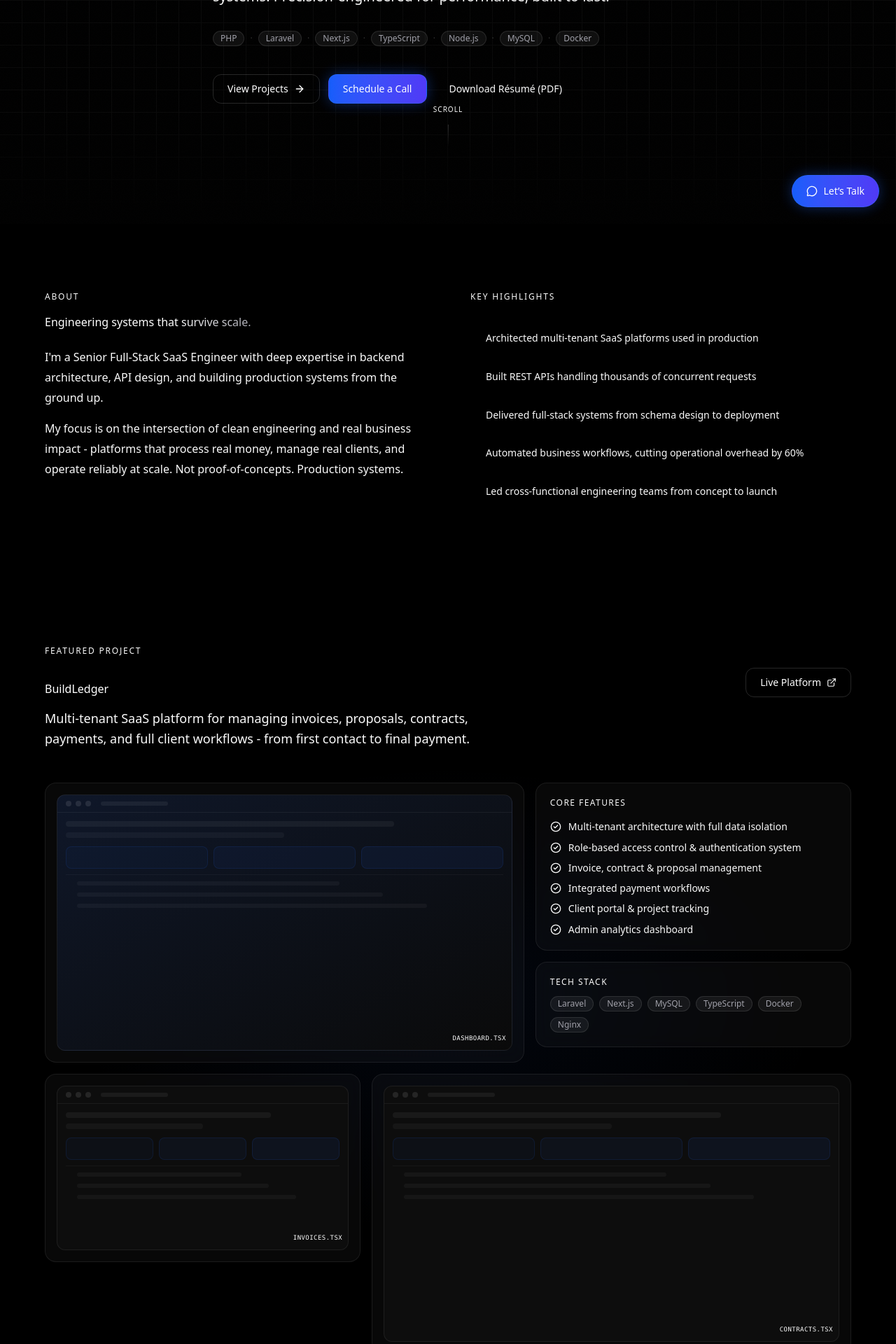
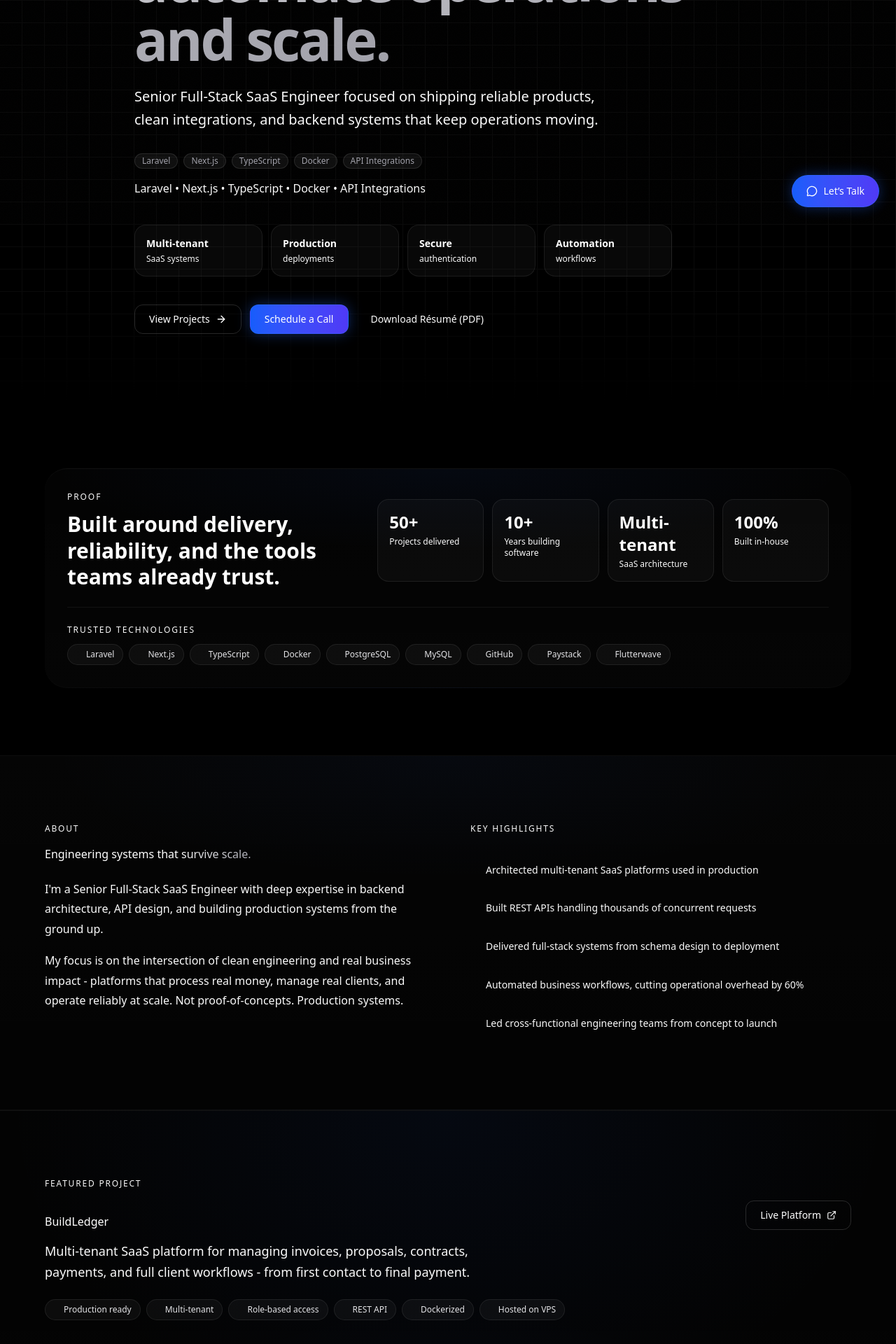
Before and after one commit to ynotunited/tony-portfolio, a Next.js app: page / in a window 1280 px wide. Shown: the part 480-2400 px from the top of the page at 70% size. Built offline with nearby package versions, Linux system fonts and the light colour scheme.

Commit message:
Refine portfolio proof and hierarchy

```diff
--- a/app/components/About.tsx
+++ b/app/components/About.tsx
@@ -12,7 +12,7 @@ const highlights = [
 
 export default function About() {
   return (
-    <section id="about" className="relative section-padding">
+    <section id="about" className="relative section-padding section-surface-alt">
       <div className="container-max">
         <div className="grid grid-cols-1 lg:grid-cols-2 gap-16 items-start">
           {/* Left: Text */}
--- a/app/components/BuildLedger.tsx
+++ b/app/components/BuildLedger.tsx
@@ -6,6 +6,14 @@ import { Reveal } from './ui/Reveal'
 import { Button } from './ui/Button'
 
 const tags = ['Laravel', 'Next.js', 'MySQL', 'TypeScript', 'Docker', 'Nginx']
+const proofTags = [
+  'Production ready',
+  'Multi-tenant',
+  'Role-based access',
+  'REST API',
+  'Dockerized',
+  'Hosted on VPS',
+]
 
 const features = [
   'Multi-tenant architecture with full data isolation',
@@ -74,7 +82,7 @@ function ScreenshotPlaceholder({
 
 export default function BuildLedger() {
   return (
-    <section id="buildledger" className="relative section-padding">
+    <section id="buildledger" className="relative section-padding section-surface">
       {/* Section glow */}
       <div
         className="absolute inset-0 pointer-events-none"
@@ -114,13 +122,23 @@ export default function BuildLedger() {
               to final payment.
             </p>
           </Reveal>
+          <Reveal delay={0.12}>
+            <div className="mt-6 flex flex-wrap gap-2">
+              {proofTags.map((tag) => (
+                <span key={tag} className="proof-chip">
+                  <span className="h-1.5 w-1.5 rounded-full bg-accent" aria-hidden="true" />
+                  {tag}
+                </span>
+              ))}
+            </div>
+          </Reveal>
         </div>
 
         {/* Main content: bento grid */}
         <div className="grid grid-cols-1 lg:grid-cols-5 gap-4">
           {/* Large screenshot */}
           <Reveal delay={0.1} className="lg:col-span-3">
-            <SpotlightCard className="glass border border-white/[0.07] h-full">
+            <SpotlightCard className="section-card h-full">
               <div className="p-4">
                 <ScreenshotPlaceholder label="dashboard.tsx" accent />
               </div>
@@ -131,7 +149,7 @@ export default function BuildLedger() {
           <div className="lg:col-span-2 flex flex-col gap-4">
             {/* Features */}
             <Reveal delay={0.15}>
-              <SpotlightCard className="glass border border-white/[0.07] flex-1">
+              <SpotlightCard className="section-card flex-1">
                 <div className="p-5">
                   <p className="text-xs font-medium uppercase tracking-[0.12em] text-text-muted mb-4">
                     Core Features
@@ -155,7 +173,7 @@ export default function BuildLedger() {
 
             {/* Tech stack */}
             <Reveal delay={0.2}>
-              <SpotlightCard className="glass border border-white/[0.07]">
+              <SpotlightCard className="section-card">
                 <div className="p-5">
                   <p className="text-xs font-medium uppercase tracking-[0.12em] text-text-muted mb-3">
                     Tech Stack
--- a/app/components/Contact.tsx
+++ b/app/components/Contact.tsx
@@ -61,10 +61,10 @@ export default function Contact() {
     setSending(true)
     try {
       const res = await fetch('/api/contact', {
-                        method: 'POST',
-                        headers: { 'Content-Type': 'application/json' },
-                        body: JSON.stringify(form),
-                      })
+        method: 'POST',
+        headers: { 'Content-Type': 'application/json' },
+        body: JSON.stringify(form),
+      })
       if (res.ok) {
         setSent(true)
       } else {
@@ -92,7 +92,7 @@ export default function Contact() {
     }`
 
   return (
-    <section id="contact" className="relative section-padding">
+    <section id="contact" className="relative section-padding section-surface-alt">
       {/* Top glow */}
       <div
         className="absolute inset-0 pointer-events-none"
@@ -120,6 +120,9 @@ export default function Contact() {
             <p className="text-text-secondary text-lg max-w-xl mx-auto mb-8">
               Have a project in mind? I&apos;m open to new opportunities. Drop me a
               message and let&apos;s talk.
+            </p>
+            <p className="text-text-muted text-sm">
+              Usually responds within 24 hours.
             </p>
           </Reveal>
           <Reveal delay={0.15}>
@@ -152,11 +155,7 @@ export default function Contact() {
         <Reveal delay={0.2}>
           <div className="max-w-xl mx-auto">
             <div
-              className="rounded-2xl p-6 sm:p-8"
-              style={{
-                background: 'rgba(255,255,255,0.02)',
-                border: '1px solid rgba(255,255,255,0.07)',
-              }}
+              className="section-card p-6 sm:p-8"
             >
               {submitError && !sent && (
                 <div className="mb-6 rounded-xl border border-red-500/20 bg-red-500/10 px-4 py-3 text-sm text-red-100">
@@ -306,6 +305,17 @@ export default function Contact() {
           </div>
         </Reveal>
 
+        <Reveal delay={0.23}>
+          <div className="mt-16 section-card p-6 sm:p-8 text-center max-w-3xl mx-auto">
+            <p className="text-text-secondary text-lg mb-5">
+              Have an idea? Let&apos;s build it together.
+            </p>
+            <Button href="https://cal.com/tony-olugbusi-tpujta/30min" variant="glow" external>
+              Schedule a Discovery Call
+            </Button>
+          </div>
+        </Reveal>
+
         {/* Footer */}
         <Reveal delay={0.25}>
           <div className="mt-20 pt-8 border-t border-white/[0.06] flex flex-col sm:flex-row items-center justify-between gap-4">
--- a/app/components/Experience.tsx
+++ b/app/components/Experience.tsx
@@ -5,7 +5,7 @@ import { experiences } from '@/app/data/portfolioData'
 
 export default function Experience() {
   return (
-    <section id="experience" className="relative section-padding">
+    <section id="experience" className="relative section-padding section-surface">
       <div className="container-max">
         {/* Header */}
         <div className="mb-12">
@@ -36,33 +36,41 @@ export default function Experience() {
           <StaggerContainer staggerDelay={0.1}>
             {experiences.map((exp, i) => (
               <StaggerItem key={i}>
-                <div className="relative md:pl-10 pb-12 last:pb-0">
+                <div className="relative md:pl-10 pb-6 last:pb-0">
                   {/* Timeline dot */}
                   <div
                     className="absolute left-[-4.5px] top-1.5 w-2.5 h-2.5 rounded-full bg-accent hidden md:block ring-4 ring-black"
                     aria-hidden="true"
                   />
 
-                  <div className="grid grid-cols-1 lg:grid-cols-4 gap-4 lg:gap-8">
-                    {/* Left: Meta */}
-                    <div className="lg:col-span-1">
-                      <p className="text-text-muted text-xs font-mono mb-1">
-                        {exp.period}
-                      </p>
-                      <p className="text-white font-semibold text-sm leading-snug">
-                        {exp.role}
-                      </p>
-                      <p className="text-accent text-xs mt-0.5">{exp.company}</p>
-                    </div>
+                  <div className="section-card p-5 sm:p-6">
+                    <div className="flex flex-col gap-5">
+                      <div className="flex flex-col sm:flex-row sm:items-start sm:justify-between gap-3">
+                        <div>
+                          <p className="text-text-muted text-xs font-mono mb-2">
+                            {exp.period}
+                          </p>
+                          <h3 className="text-white font-semibold text-lg leading-tight">
+                            {exp.role}
+                          </h3>
+                          <p className="text-accent text-sm mt-1">{exp.company}</p>
+                        </div>
+                        <div className="flex flex-wrap gap-2">
+                          {exp.stack.map((tech) => (
+                            <span key={tech} className="tag text-[11px]">
+                              {tech}
+                            </span>
+                          ))}
+                        </div>
+                      </div>
 
-                    {/* Right: Content */}
-                    <div className="lg:col-span-3">
-                      <p className="text-text-secondary text-sm leading-relaxed mb-4">
+                      <p className="text-text-secondary text-sm leading-relaxed">
                         {exp.description}
                       </p>
+
                       <div className="flex flex-wrap gap-2">
                         {exp.highlights.map((h) => (
-                          <span key={h} className="tag text-[11px]">
+                          <span key={h} className="proof-chip text-[11px]">
                             {h}
                           </span>
                         ))}
--- a/app/components/Hero.tsx
+++ b/app/components/Hero.tsx
@@ -3,7 +3,7 @@
 import { motion } from 'framer-motion'
 import { ArrowRight, ExternalLink } from 'lucide-react'
 import { Button } from './ui/Button'
-import { techStack } from '@/app/data/portfolioData'
+import { heroOutcome } from '@/app/data/portfolioData'
 
 const containerVariants = {
   hidden: {},
@@ -26,7 +26,7 @@ const itemVariants = {
 
 export default function Hero() {
   return (
-    <section className="relative min-h-screen flex flex-col justify-center overflow-hidden">
+    <section className="relative min-h-[100dvh] flex flex-col justify-center overflow-hidden">
       {/* Grid Background */}
       <div className="absolute inset-0 bg-grid opacity-100 pointer-events-none" />
 
@@ -42,7 +42,7 @@ export default function Hero() {
       {/* Bottom fade */}
       <div className="absolute bottom-0 left-0 right-0 h-40 bg-gradient-to-t from-black to-transparent pointer-events-none" />
 
-      <div className="relative z-10 container-max section-padding pt-32 md:pt-40 pb-20">
+      <div className="relative z-10 container-max section-padding pt-32 md:pt-40 pb-16">
         <motion.div
           variants={containerVariants}
           initial="hidden"
@@ -65,9 +65,7 @@ export default function Hero() {
             variants={itemVariants}
             className="text-[clamp(2.5rem,7vw,5rem)] font-bold leading-[1.05] tracking-[-0.04em] text-white mb-6"
           >
-            Senior Full-Stack
-            <br />
-            <span className="text-gradient">SaaS Engineer.</span>
+            <span className="text-gradient">{heroOutcome}</span>
           </motion.h1>
 
           {/* Subtitle */}
@@ -75,22 +73,45 @@ export default function Hero() {
             variants={itemVariants}
             className="text-[clamp(1rem,2.5vw,1.25rem)] text-text-secondary leading-relaxed max-w-2xl mb-8"
           >
-            I build scalable SaaS platforms, APIs, and business automation
-            systems. Precision-engineered for performance, built to last.
+            Senior Full-Stack SaaS Engineer focused on shipping reliable products,
+            clean integrations, and backend systems that keep operations moving.
           </motion.p>
 
           {/* Tech stack line */}
           <motion.div
             variants={itemVariants}
-            className="flex flex-wrap items-center gap-2 mb-10"
+            className="flex flex-wrap items-center gap-2 mb-4"
           >
-            {techStack.map((tech, i) => (
-              <span key={tech} className="flex items-center gap-2">
-                <span className="tag">{tech}</span>
-                {i < techStack.length - 1 && (
-                  <span className="text-white/20 text-xs">·</span>
-                )}
-              </span>
+            {['Laravel', 'Next.js', 'TypeScript', 'Docker', 'API Integrations'].map(
+              (tech) => (
+                <span key={tech} className="tag">
+                  {tech}
+                </span>
+              )
+            )}
+          </motion.div>
+
+          <motion.p
+            variants={itemVariants}
+            className="mb-10 text-sm sm:text-base text-text-secondary"
+          >
+            Laravel • Next.js • TypeScript • Docker • API Integrations
+          </motion.p>
+
+          <motion.div
+            variants={itemVariants}
+            className="grid grid-cols-2 sm:grid-cols-4 gap-3 mb-10 max-w-3xl"
+          >
+            {[
+              ['Multi-tenant', 'SaaS systems'],
+              ['Production', 'deployments'],
+              ['Secure', 'authentication'],
+              ['Automation', 'workflows'],
+            ].map(([value, label]) => (
+              <div key={label} className="proof-metric">
+                <p className="text-white text-sm font-semibold">{value}</p>
+                <p className="text-text-muted text-xs mt-1">{label}</p>
+              </div>
             ))}
           </motion.div>
 
@@ -119,22 +140,6 @@ export default function Hero() {
             </Button>
           </motion.div>
         </motion.div>
-
-        {/* Scroll indicator */}
-        <motion.div
-          initial={{ opacity: 0 }}
-          animate={{ opacity: 1 }}
-          transition={{ delay: 1.6, duration: 0.6 }}
-          className="absolute bottom-10 left-1/2 -translate-x-1/2 flex flex-col items-center gap-2"
-          aria-hidden="true"
-        >
-          <span className="text-[10px] text-text-muted uppercase tracking-widest">Scroll</span>
-          <motion.div
-            animate={{ y: [0, 6, 0] }}
-            transition={{ duration: 1.5, repeat: Infinity, ease: 'easeInOut' }}
-            className="w-px h-8 bg-gradient-to-b from-white/20 to-transparent"
-          />
-        </motion.div>
       </div>
     </section>
   )
--- /dev/null
+++ b/app/components/ProofStrip.tsx
@@ -0,0 +1,62 @@
+'use client'
+
+import { Reveal, StaggerContainer, StaggerItem } from './ui/Reveal'
+import { proofMetrics, trustedTechnologies } from '@/app/data/portfolioData'
+
+export default function ProofStrip() {
+  return (
+    <section className="relative section-padding pt-10">
+      <div className="container-max">
+        <div className="section-surface rounded-[2rem] px-5 py-6 sm:px-8 sm:py-8">
+          <StaggerContainer staggerDelay={0.06}>
+            <div className="grid grid-cols-1 lg:grid-cols-5 gap-5 items-center">
+              <div className="lg:col-span-2">
+                <Reveal>
+                  <span className="text-xs uppercase tracking-[0.16em] text-text-muted block mb-3">
+                    Proof
+                  </span>
+                </Reveal>
+                <Reveal delay={0.05}>
+                  <h2 className="text-2xl sm:text-3xl font-semibold text-white leading-tight max-w-md">
+                    Built around delivery, reliability, and the tools teams already trust.
+                  </h2>
+                </Reveal>
+              </div>
+
+              <div className="lg:col-span-3 grid grid-cols-2 xl:grid-cols-4 gap-3">
+                {proofMetrics.map((metric) => (
+                  <StaggerItem key={metric.label}>
+                    <div className="proof-metric h-full">
+                      <p className="text-xl sm:text-2xl font-semibold text-white">
+                        {metric.value}
+                      </p>
+                      <p className="text-xs text-text-muted mt-1">{metric.label}</p>
+                    </div>
+                  </StaggerItem>
+                ))}
+              </div>
+            </div>
+          </StaggerContainer>
+
+          <div className="mt-6 pt-6 border-t border-white/[0.06]">
+            <Reveal delay={0.08}>
+              <p className="text-xs uppercase tracking-[0.16em] text-text-muted mb-3">
+                Trusted Technologies
+              </p>
+            </Reveal>
+            <Reveal delay={0.1}>
+              <div className="flex flex-wrap gap-2">
+                {trustedTechnologies.map((tech) => (
+                  <span key={tech} className="proof-chip">
+                    <span className="h-1.5 w-1.5 rounded-full bg-accent" aria-hidden="true" />
+                    {tech}
+                  </span>
+                ))}
+              </div>
+            </Reveal>
+          </div>
+        </div>
+      </div>
+    </section>
+  )
+}
--- a/app/data/portfolioData.ts
+++ b/app/data/portfolioData.ts
@@ -84,6 +84,7 @@ export const experiences = [
     role: 'Lead Engineer',
     company: 'Webxpress / MadeIT Codes',
     period: '2022 - Present',
+    stack: ['Laravel', 'Next.js', 'Docker', 'MySQL'],
     description:
       'Architected and led development of multiple production SaaS products. Defined backend architecture patterns, implemented multi-tenant systems, and delivered scalable APIs serving thousands of users.',
     highlights: ['Multi-tenant SaaS architecture', 'Team technical leadership', 'Production deployments on VPS & Docker'],
@@ -92,6 +93,7 @@ export const experiences = [
     role: 'Full-Stack Developer',
     company: 'NeGSt Technologies',
     period: '2021 - 2022',
+    stack: ['Laravel', 'TypeScript', 'REST API', 'MySQL'],
     description:
       'Built internal tools and client-facing web applications. Integrated third-party APIs and payment gateways, reducing manual processing time by 60%.',
     highlights: ['Payment gateway integrations', 'REST API development', 'Client onboarding systems'],
@@ -100,6 +102,7 @@ export const experiences = [
     role: 'Web Administrator',
     company: 'PropertyLink',
     period: '2020 - 2021',
+    stack: ['PHP', 'MySQL', 'CMS', 'Search'],
     description:
       'Managed and extended a property listing platform. Implemented search optimization and listing management features that improved user engagement by 40%.',
     highlights: ['Platform optimization', 'Search & filter systems', 'CMS administration'],
@@ -108,6 +111,7 @@ export const experiences = [
     role: 'Web Developer',
     company: 'SIRL Technologies',
     period: '2019 - 2020',
+    stack: ['PHP', 'Laravel', 'MySQL', 'APIs'],
     description:
       'Developed custom web solutions for enterprise clients. Delivered database-driven applications with a focus on data integrity and performance.',
     highlights: ['Enterprise client delivery', 'Database design', 'Custom web applications'],
@@ -115,3 +119,24 @@ export const experiences = [
 ]
 
 export const techStack = ['PHP', 'Laravel', 'Next.js', 'TypeScript', 'Node.js', 'MySQL', 'Docker']
+
+export const heroOutcome = 'I build production-grade SaaS platforms that help businesses automate operations and scale.'
+
+export const proofMetrics = [
+  { value: '50+', label: 'Projects delivered' },
+  { value: '10+', label: 'Years building software' },
+  { value: 'Multi-tenant', label: 'SaaS architecture' },
+  { value: '100%', label: 'Built in-house' },
+]
+
+export const trustedTechnologies = [
+  'Laravel',
+  'Next.js',
+  'TypeScript',
+  'Docker',
+  'PostgreSQL',
+  'MySQL',
+  'GitHub',
+  'Paystack',
+  'Flutterwave',
+]
--- a/app/globals.css
+++ b/app/globals.css
@@ -3,7 +3,8 @@
 @layer base {
   :root {
     --background: #000000;
-    --surface: #0a0a0a;
+    --surface: #0a0f19;
+    --surface-2: #0d1320;
     --accent: #2563EB;
     --text-primary: #FAFAFA;
     --text-secondary: #A1A1AA;
@@ -133,4 +134,47 @@
     background: rgba(255, 255, 255, 0.1);
     color: #FAFAFA;
   }
+
+  .section-surface {
+    background:
+      radial-gradient(ellipse 80% 60% at 50% 0%, rgba(37, 99, 235, 0.06) 0%, transparent 62%),
+      linear-gradient(180deg, rgba(255, 255, 255, 0.012) 0%, rgba(255, 255, 255, 0.02) 100%);
+    border-top: 1px solid rgba(255, 255, 255, 0.05);
+    border-bottom: 1px solid rgba(255, 255, 255, 0.03);
+  }
+
+  .section-surface-alt {
+    background:
+      radial-gradient(ellipse 70% 55% at 50% 0%, rgba(37, 99, 235, 0.045) 0%, transparent 64%),
+      linear-gradient(180deg, rgba(255, 255, 255, 0.018) 0%, rgba(255, 255, 255, 0.012) 100%);
+    border-top: 1px solid rgba(255, 255, 255, 0.04);
+    border-bottom: 1px solid rgba(255, 255, 255, 0.03);
+  }
+
+  .proof-chip {
+    @apply inline-flex items-center gap-2 rounded-full px-3 py-1.5 text-xs font-medium;
+    background: rgba(255, 255, 255, 0.04);
+    border: 1px solid rgba(255, 255, 255, 0.08);
+    color: #E4E4E7;
+  }
+
+  .proof-metric {
+    @apply rounded-2xl border px-4 py-4;
+    background: rgba(255, 255, 255, 0.03);
+    border-color: rgba(255, 255, 255, 0.08);
+  }
+
+  .section-card {
+    @apply rounded-3xl border;
+    background: rgba(255, 255, 255, 0.025);
+    border-color: rgba(255, 255, 255, 0.08);
+  }
+
+  .section-card-strong {
+    @apply rounded-3xl border;
+    background:
+      linear-gradient(180deg, rgba(37, 99, 235, 0.12) 0%, rgba(255, 255, 255, 0.03) 100%);
+    border-color: rgba(37, 99, 235, 0.28);
+    box-shadow: 0 18px 60px rgba(37, 99, 235, 0.1);
+  }
 }
--- a/app/page.tsx
+++ b/app/page.tsx
@@ -1,5 +1,6 @@
 import Navbar from './components/Navbar'
 import Hero from './components/Hero'
+import ProofStrip from './components/ProofStrip'
 import About from './components/About'
 import BuildLedger from './components/BuildLedger'
 import Projects from './components/Projects'
@@ -13,6 +14,7 @@ export default function Home() {
     <main>
       <Navbar />
       <Hero />
+      <ProofStrip />
       <About />
       <BuildLedger />
       <Projects />
--- a/package.json
+++ b/package.json
@@ -1,5 +1,5 @@
 {
-  "name": "tony",
+  "name": "tony-portfolio",
   "version": "0.1.0",
   "private": true,
   "scripts": {
```
Also changed, not shown: app/components/Services.tsx (+11 -9 lines), 1 other file (tests, documents, lock files or other folders).
